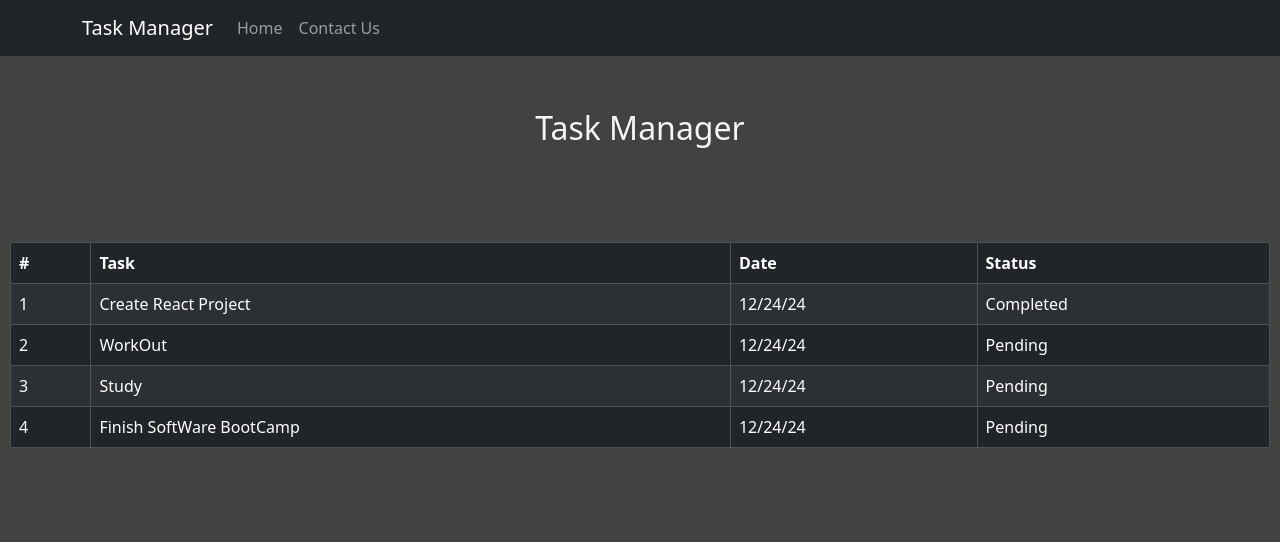
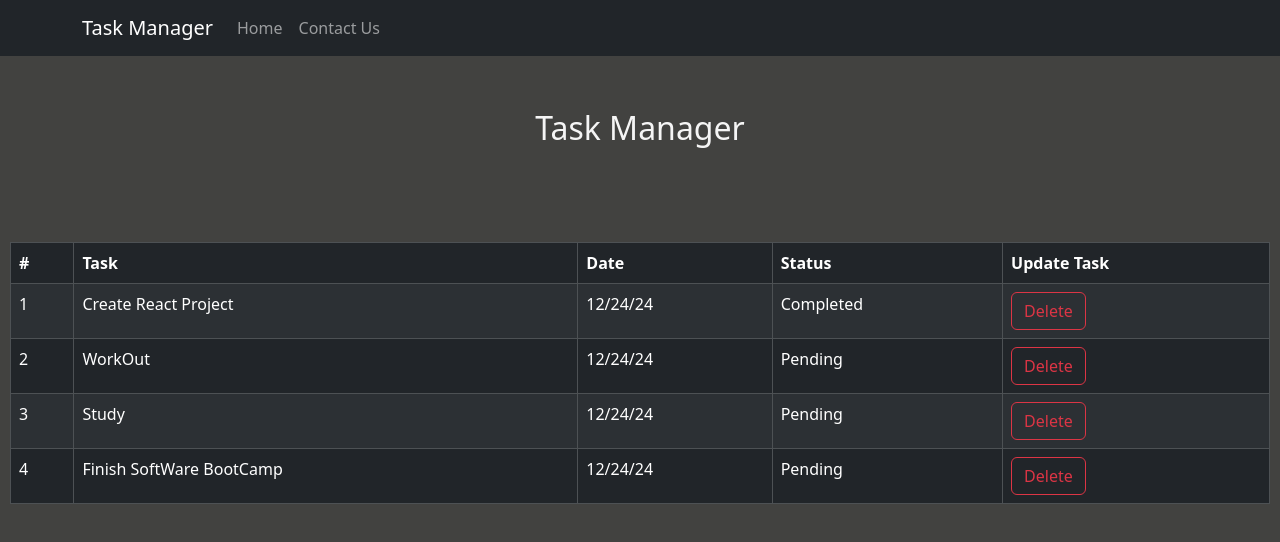
Before and after one commit to Martin2xx/Task-Manager, a React (Create React App) app: page /home in a window 1280 px wide. Shown: the top 542 px of the page. Built offline with nearby package versions, Linux system fonts and the light colour scheme.

Commit message:
Adding Content to table

```diff
--- a/src/Components/ToDoList/ToDoList.jsx
+++ b/src/Components/ToDoList/ToDoList.jsx
@@ -1,6 +1,7 @@
 import React, {useState}  from 'react'
 import Table from 'react-bootstrap/Table';
 import './ToDoList.css'
+import Button from 'react-bootstrap/Button';
 
 export default function ToDoList() {
 
@@ -13,13 +14,6 @@ export default function ToDoList() {
         {task: "Finish SoftWare BootCamp", taskdate: "12/24/24", completed: false},
         ])
 
-
-
-
-
-
-
-
     return (
     <div className='main-table'>
 
@@ -30,6 +24,7 @@ export default function ToDoList() {
           <th>Task</th>
           <th>Date</th>
           <th>Status</th>
+          <th>Update Task</th>
         </tr>
       </thead>
       <tbody>
@@ -40,6 +35,7 @@ export default function ToDoList() {
              <td>{task.task}</td>
              <td>{task.taskdate}</td>
              <td>{task.completed? "Completed" : "Pending"}</td>
+             <td> <Button variant="outline-danger">Delete</Button> </td>
            </tr>
          ))
        }
```
